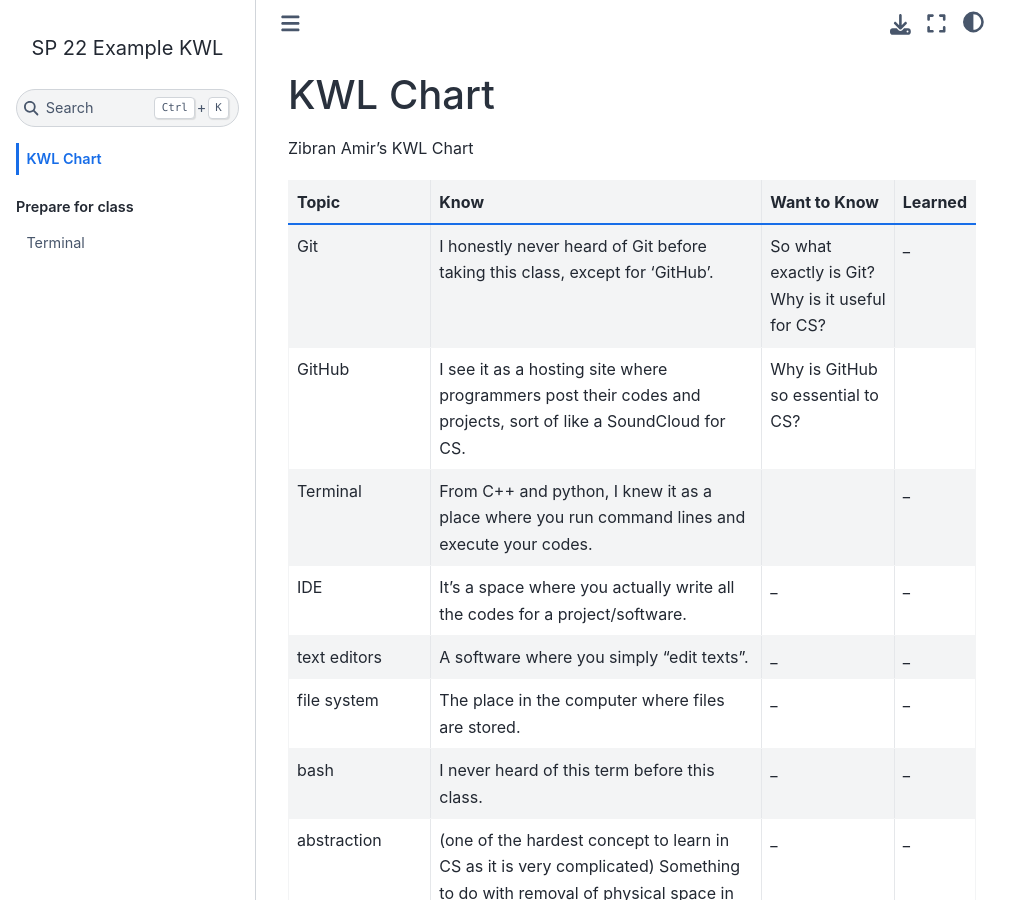
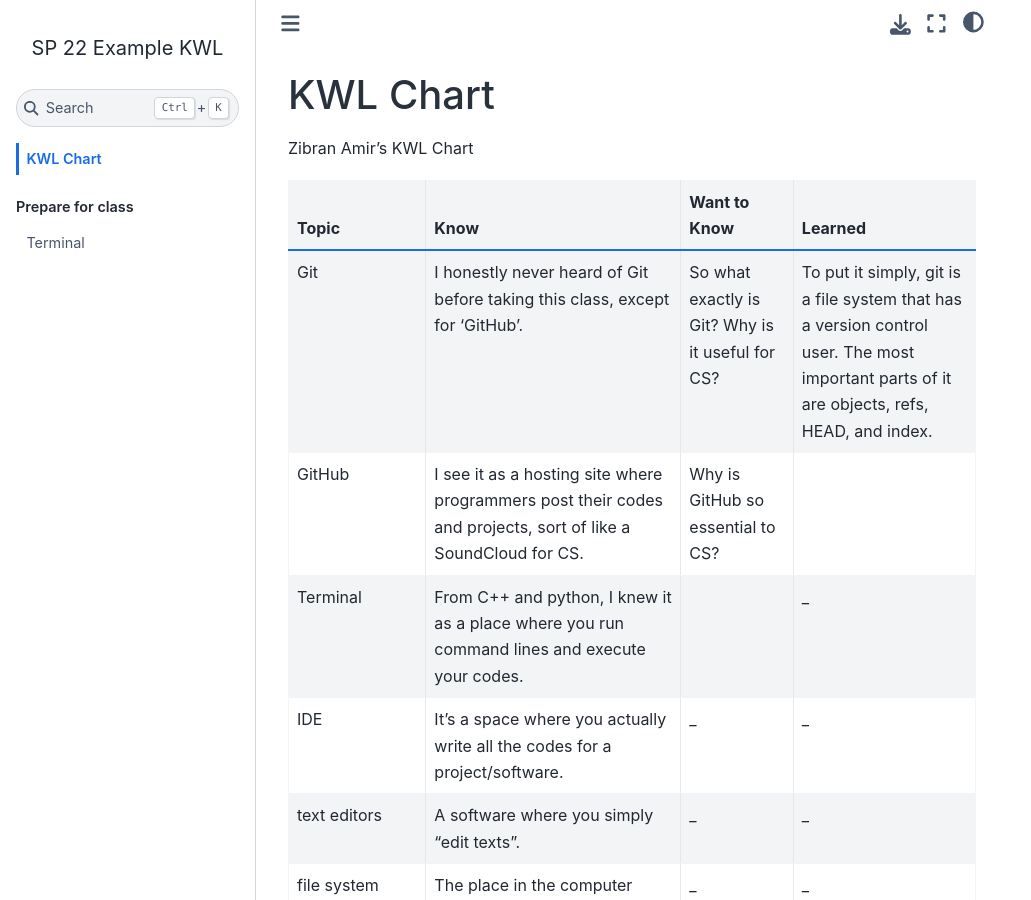
Before and after one commit to zibranamir2/kwl-chart-example, a Jupyter Book: the page built from chart.md, in a window 1280 px wide and 900 px high. Shown: the whole window, without its empty margins (0-1031 px from the left). Built offline with Jupyter Book 1.0.4 settings and Sphinx 7.4.7 and the Sphinx Book theme 1.1.4, drawn with Linux system fonts in a browser that asks for light colours.

Commit message:
Update chart.md

```diff
--- a/chart.md
+++ b/chart.md
@@ -4,7 +4,7 @@ Zibran Amir's KWL Chart
 
 | Topic | Know | Want to Know | Learned |
 | ------| ------- | ------ | ------- |
-| Git | I honestly never heard of Git before taking this class, except for 'GitHub'. | So what exactly is Git? Why is it useful for CS? | _ |
+| Git | I honestly never heard of Git before taking this class, except for 'GitHub'. | So what exactly is Git? Why is it useful for CS? | To put it simply, git is a file system that has a version control user. The most important parts of it are objects, refs, HEAD, and index. |
 | GitHub | I see it as a hosting site where programmers post their codes and projects, sort of like a SoundCloud for CS. | Why is GitHub so essential to CS? |
 | Terminal | From C++ and python, I knew it as a place where you run command lines and execute your codes. |  | _ |
 | IDE | It's a space where you actually write all the codes for a project/software. | _ | _ |
```
